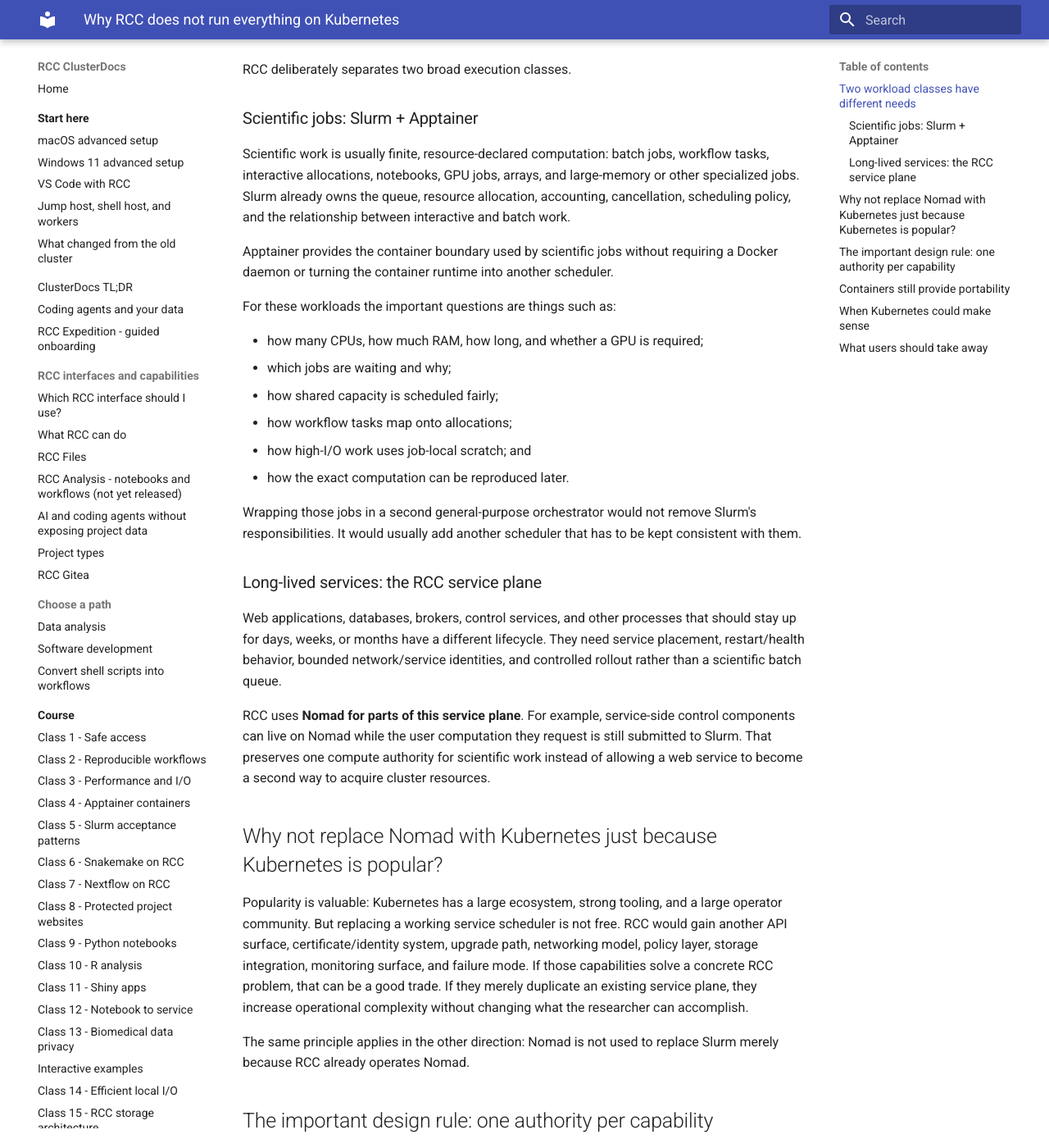
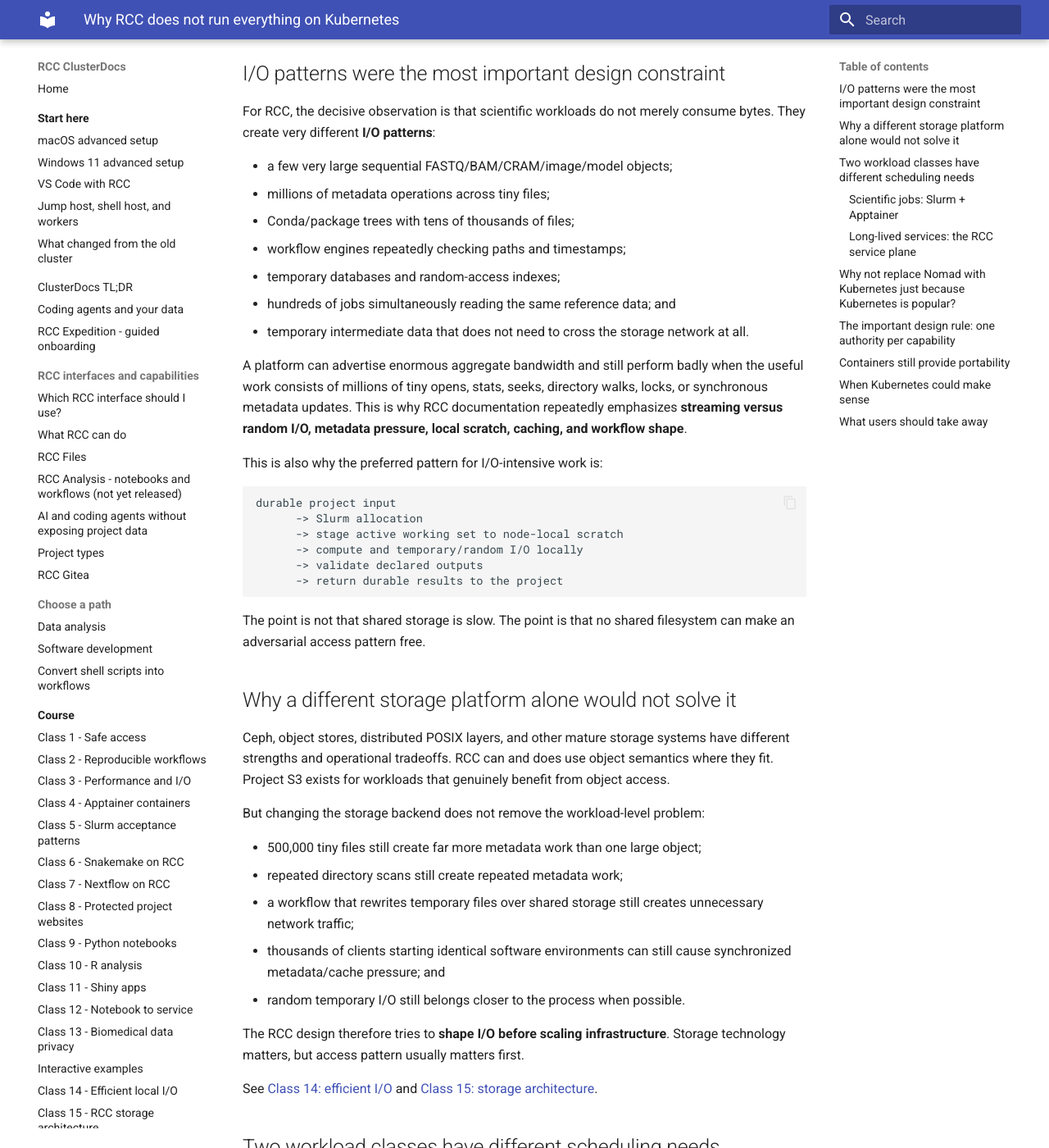
Before and after one commit to IKIM-Essen/ClusterDocs, an MkDocs documentation site: the page built from docs/concepts/why-not-kubernetes-everywhere.md, in a window 1280 px wide and 1400 px high, scrolled down 394 px. Shown: the whole window at 82% size. Built offline with MkDocs 1.6.1 and Material for MkDocs 9.7.7, drawn with Linux system fonts in a browser that asks for light colours; some of the changed text lies outside the part shown.

Commit message:
docs: make I/O the primary RCC architecture rationale

````diff
--- a/docs/concepts/why-not-kubernetes-everywhere.md
+++ b/docs/concepts/why-not-kubernetes-everywhere.md
@@ -1,17 +1,74 @@
 # Why RCC does not run everything on Kubernetes
 
 Experienced infrastructure users often ask why RCC does not simply put every
-service and scientific workload onto Kubernetes. The short answer is: **RCC uses
-the scheduler that owns each problem rather than forcing one orchestration model
-onto every workload.**
+service and scientific workload onto Kubernetes, or put all shared data behind a
+single general-purpose distributed storage platform such as Ceph. The short
+answer is: **RCC is designed around scientific I/O behavior first, then uses the
+scheduler and storage semantics that fit each workload.**
 
-This is not an argument that Kubernetes is bad. Kubernetes is an excellent and
-widely used platform for many service workloads. RCC's design question is
-whether introducing it as the universal execution authority would improve the
-research platform enough to justify another control plane and another scheduling
-translation layer.
+This is not an argument that Kubernetes or Ceph are bad. Both are excellent,
+widely used platforms. The RCC question is whether making either one the
+universal substrate would improve the actual research workload enough to justify
+another control plane, another translation layer, or another shared-I/O path.
 
-## Two workload classes have different needs
+## I/O patterns were the most important design constraint
+
+For RCC, the decisive observation is that scientific workloads do not merely
+consume bytes. They create very different **I/O patterns**:
+
+- a few very large sequential FASTQ/BAM/CRAM/image/model objects;
+- millions of metadata operations across tiny files;
+- Conda/package trees with tens of thousands of files;
+- workflow engines repeatedly checking paths and timestamps;
+- temporary databases and random-access indexes;
+- hundreds of jobs simultaneously reading the same reference data; and
+- temporary intermediate data that does not need to cross the storage network at
+  all.
+
+A platform can advertise enormous aggregate bandwidth and still perform badly
+when the useful work consists of millions of tiny opens, stats, seeks, directory
+walks, locks, or synchronous metadata updates. This is why RCC documentation
+repeatedly emphasizes **streaming versus random I/O, metadata pressure, local
+scratch, caching, and workflow shape**.
+
+This is also why the preferred pattern for I/O-intensive work is:
+
+```text
+durable project input
+      -> Slurm allocation
+      -> stage active working set to node-local scratch
+      -> compute and temporary/random I/O locally
+      -> validate declared outputs
+      -> return durable results to the project
+```
+
+The point is not that shared storage is slow. The point is that no shared
+filesystem can make an adversarial access pattern free.
+
+## Why a different storage platform alone would not solve it
+
+Ceph, object stores, distributed POSIX layers, and other mature storage systems
+have different strengths and operational tradeoffs. RCC can and does use object
+semantics where they fit. Project S3 exists for workloads that genuinely benefit
+from object access.
+
+But changing the storage backend does not remove the workload-level problem:
+
+- 500,000 tiny files still create far more metadata work than one large object;
+- repeated directory scans still create repeated metadata work;
+- a workflow that rewrites temporary files over shared storage still creates
+  unnecessary network traffic;
+- thousands of clients starting identical software environments can still cause
+  synchronized metadata/cache pressure; and
+- random temporary I/O still belongs closer to the process when possible.
+
+The RCC design therefore tries to **shape I/O before scaling infrastructure**.
+Storage technology matters, but access pattern usually matters first.
+
+See [Class 14: efficient I/O](../course/class-14-efficient-io.md) and
+[Class 15: storage architecture](../course/class-15-storage-architecture.md).
+
+## Two workload classes have different scheduling needs
 
 RCC deliberately separates two broad execution classes.
 
@@ -27,7 +84,7 @@
 requiring a Docker daemon or turning the container runtime into another
 scheduler.
 
-For these workloads the important questions are things such as:
+For these workloads the important questions include:
 
 - how many CPUs, how much RAM, how long, and whether a GPU is required;
 - which jobs are waiting and why;
@@ -37,7 +94,7 @@
 - how the exact computation can be reproduced later.
 
 Wrapping those jobs in a second general-purpose orchestrator would not remove
-Slurm's responsibilities. It would usually add another scheduler that has to be
+Slurm's responsibilities. It would usually add another scheduler that must be
 kept consistent with them.
 
 ### Long-lived services: the RCC service plane
@@ -47,10 +104,10 @@
 service placement, restart/health behavior, bounded network/service identities,
 and controlled rollout rather than a scientific batch queue.
 
-RCC uses **Nomad for parts of this service plane**. For example, service-side
-control components can live on Nomad while the user computation they request is
-still submitted to Slurm. That preserves one compute authority for scientific
-work instead of allowing a web service to become a second way to acquire cluster
+RCC uses **Nomad for parts of this service plane**. Service-side control
+components can live on Nomad while user computation they request is still
+submitted to Slurm. That preserves one compute authority for scientific work
+instead of allowing a web service to become a second way to acquire cluster
 resources.
 
 ## Why not replace Nomad with Kubernetes just because Kubernetes is popular?
@@ -59,7 +116,9 @@
 large operator community. But replacing a working service scheduler is not free.
 RCC would gain another API surface, certificate/identity system, upgrade path,
 networking model, policy layer, storage integration, monitoring surface, and
-failure mode. If those capabilities solve a concrete RCC problem, that can be a
+failure mode.
+
+If Kubernetes-native capabilities solve a concrete RCC problem, that can be a
 good trade. If they merely duplicate an existing service plane, they increase
 operational complexity without changing what the researcher can accomplish.
 
@@ -77,6 +136,8 @@
   project.
 - **Storage systems** own their storage semantics rather than letting a scheduler
   invent a second source of truth.
+- **Workflow and application design** is responsible for avoiding pathological
+  I/O patterns that no backend can cheaply absorb.
 
 A browser, workflow UI, agent, API, or service may request scientific compute,
 but the request still becomes governed Slurm work. A convenient interface does
@@ -97,9 +158,10 @@
 operability, or scientific usefulness—for example a mature supported operator or
 service ecosystem that would otherwise have to be reimplemented.
 
-The decision should then compare the real benefit with the cost of adding or
-replacing a control plane. “Kubernetes is the popular platform” is useful input,
-but not sufficient architecture justification by itself.
+The decision should compare the real benefit with the cost of adding or
+replacing a control plane **and** with the I/O behavior of the workload. “It is
+the popular platform” is useful input, but not sufficient architecture
+justification by itself.
 
 ## What users should take away
 
@@ -111,12 +173,13 @@
              |
              +--> long-lived RCC service -> service plane
              |
-             +--> scientific computation -> Slurm -> Apptainer/job runtime
+             +--> scientific computation -> Slurm -> local scratch / project storage
 ```
 
 RCC is trying to hide unnecessary infrastructure mechanics from the user while
-keeping the underlying authority boundaries explicit and supportable.
+keeping the underlying authority and I/O boundaries explicit and supportable.
 
 See [What RCC can do](what-rcc-can-do.md),
-[RCC services](rcc-services.md), and
-[How shared compute works](../reference/how-shared-compute-works.md).
+[RCC services](rcc-services.md),
+[How shared compute works](../reference/how-shared-compute-works.md), and the
+[VS Code low-I/O defaults](../getting-started/vscode.md#rcc-safe-vs-code-defaults).
````
